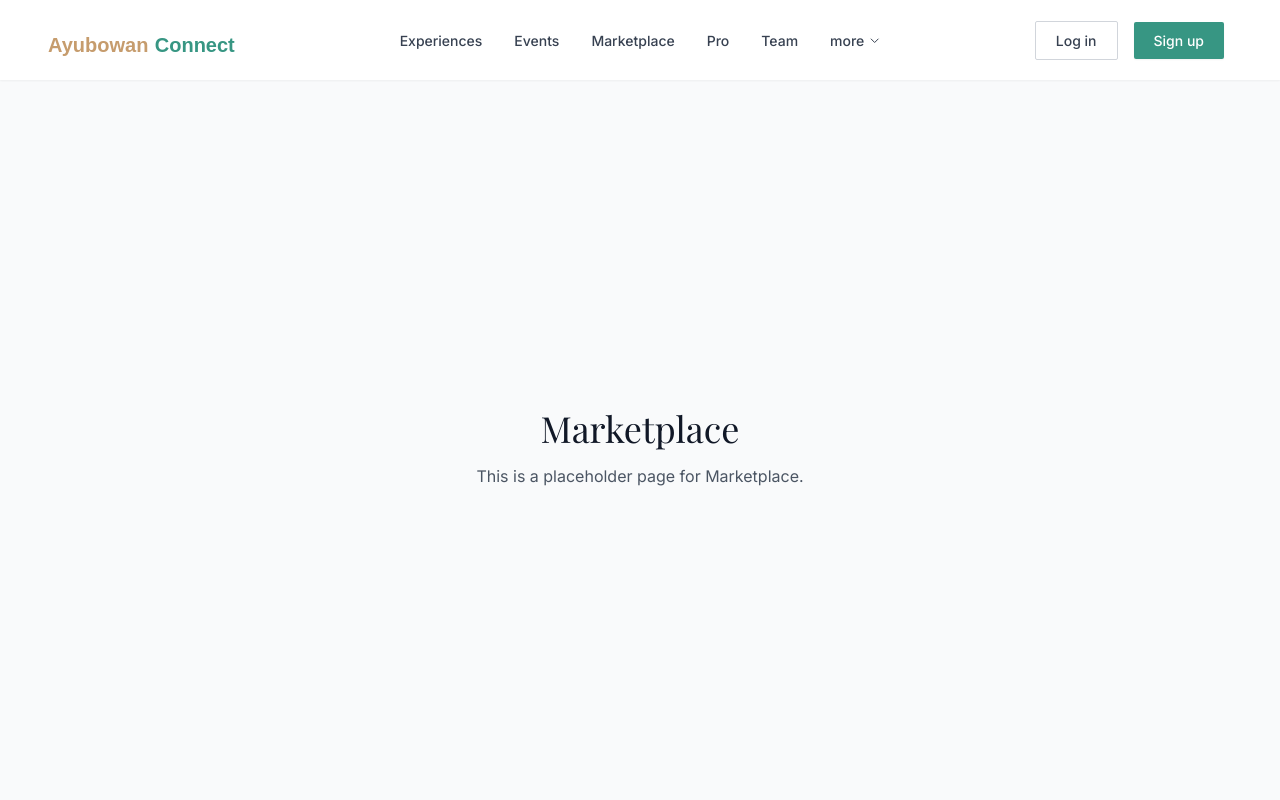
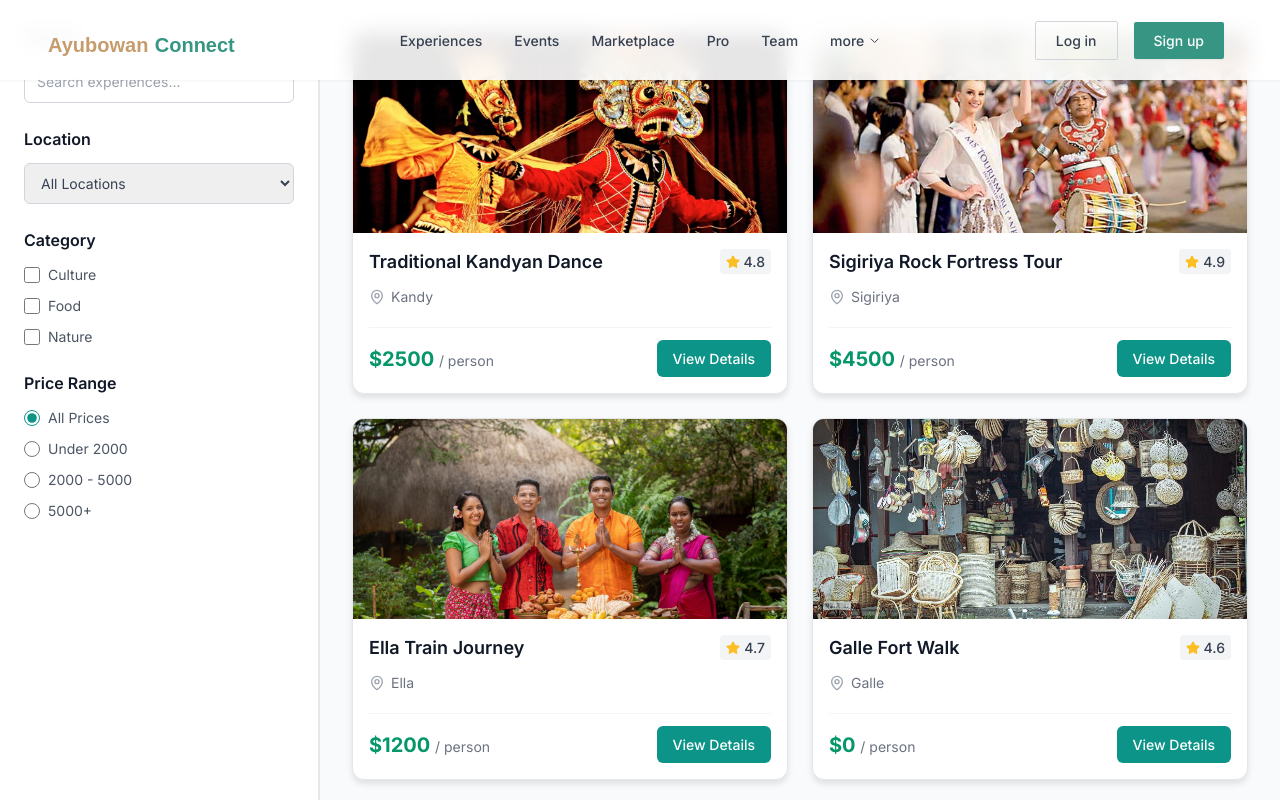
Before and after one commit to MatheeshaB2004/Ayubowan-Connect, a Next.js app in the folder ayubowan-connect/: page /marketplace in a window 1280 px wide. Shown: the top 800 px of the page. Built offline with nearby package versions, Linux system fonts and the light colour scheme; a web font is replaced by a local one.

Commit message:
Add Marketplace page with filtering functionality and styles

```diff
--- a/ayubowan-connect/app/marketplace/page.tsx
+++ b/ayubowan-connect/app/marketplace/page.tsx
@@ -1,9 +1,127 @@
+'use client';
+
+import React, { useState } from 'react';
+import ExperienceCard from '@/components/ExperienceCard';
+import FilterSidebar from '@/components/FilterSidebar';
+import '@/styles/pages/Marketplace.css';
+
+const mockListings = [
+  {
+    id: 1,
+    title: "Traditional Kandyan Dance",
+    price: 2500,
+    location: "Kandy",
+    rating: 4.8,
+    imageUrl: "/assets/photos/B4.webp",
+    category: "Culture"
+  },
+  {
+    id: 2,
+    title: "Sigiriya Rock Fortress Tour",
+    price: 4500,
+    location: "Sigiriya",
+    rating: 4.9,
+    imageUrl: "/assets/photos/B6.jpg",
+    category: "Culture"
+  },
+  {
+    id: 3,
+    title: "Ella Train Journey",
+    price: 1200,
+    location: "Ella",
+    rating: 4.7,
+    imageUrl: "/assets/photos/B7.jpg",
+    category: "Nature"
+  },
+  {
+    id: 4,
+    title: "Galle Fort Walk",
+    price: 0,
+    location: "Galle",
+    rating: 4.6,
+    imageUrl: "/assets/photos/B8.jpg",
+    category: "Culture"
+  },
+  {
+    id: 5,
+    title: "Spicy Street Food Tour",
+    price: 3000,
+    location: "Colombo",
+    rating: 4.5,
+    imageUrl: "/assets/photos/B4.webp",
+    category: "Food"
+  },
+  {
+    id: 6,
+    title: "Tea Plantation Visit",
+    price: 2000,
+    location: "Nuwara Eliya",
+    rating: 4.9,
+    imageUrl: "/assets/photos/B6.jpg",
+    category: "Nature"
+  }
+];
+
 export default function MarketplacePage() {
+  const [searchQuery, setSearchQuery] = useState('');
+  const [selectedLocation, setSelectedLocation] = useState('All');
+  const [selectedCategories, setSelectedCategories] = useState<string[]>([]);
+  const [priceRange, setPriceRange] = useState('all');
+
+  const filteredListings = mockListings.filter((listing) => {
+    // Search Filter
+    const matchesSearch = listing.title.toLowerCase().includes(searchQuery.toLowerCase());
+
+    // Location Filter
+    const matchesLocation = selectedLocation === 'All' || listing.location === selectedLocation;
+
+    // Category Filter
+    const matchesCategory = selectedCategories.length === 0 || selectedCategories.includes(listing.category);
+
+    // Price Filter
+    let matchesPrice = true;
+    if (priceRange === 'under-2000') {
+      matchesPrice = listing.price < 2000;
+    } else if (priceRange === '2000-5000') {
+      matchesPrice = listing.price >= 2000 && listing.price <= 5000;
+    } else if (priceRange === '5000-plus') {
+      matchesPrice = listing.price > 5000;
+    }
+
+    return matchesSearch && matchesLocation && matchesCategory && matchesPrice;
+  });
+
   return (
-    <div className="min-h-screen pt-24 flex justify-center items-center bg-gray-50">
-      <div className="text-center">
-        <h1 className="text-4xl font-serif text-gray-900 mb-4">Marketplace</h1>
-        <p className="text-gray-600">This is a placeholder page for Marketplace.</p>
+    <div className="marketplace-container">
+      <div className="sidebar-section">
+        <FilterSidebar
+          searchQuery={searchQuery}
+          setSearchQuery={setSearchQuery}
+          selectedLocation={selectedLocation}
+          setSelectedLocation={setSelectedLocation}
+          selectedCategories={selectedCategories}
+          setSelectedCategories={setSelectedCategories}
+          priceRange={priceRange}
+          setPriceRange={setPriceRange}
+        />
+      </div>
+      <div className="grid-section">
+        {filteredListings.length > 0 ? (
+          filteredListings.map((listing) => (
+            <ExperienceCard
+              key={listing.id}
+              title={listing.title}
+              price={listing.price}
+              location={listing.location}
+              rating={listing.rating}
+              imageUrl={listing.imageUrl}
+            />
+          ))
+        ) : (
+          <div className="no-results">
+            <p>No experiences found matching your criteria.</p>
+          </div>
+        )}
       </div>
     </div>
   );
--- /dev/null
+++ b/ayubowan-connect/styles/pages/Marketplace.css
@@ -0,0 +1,39 @@
+.marketplace-container {
+  display: flex;
+  width: 100%;
+  min-height: 100vh;
+  background-color: #f9fafb;
+}
+
+.sidebar-section {
+  width: 25%;
+  min-width: 280px;
+  background-color: white;
+  border-right: 1px solid #e5e7eb;
+}
+
+.grid-section {
+  width: 75%;
+  padding: 32px;
+  display: grid;
+  grid-template-columns: repeat(auto-fill, minmax(300px, 1fr));
+  gap: 24px;
+  align-content: start;
+}
+
+@media (max-width: 768px) {
+  .marketplace-container {
+    flex-direction: column;
+  }
+
+  .sidebar-section {
+    width: 100%;
+    border-right: none;
+    border-bottom: 1px solid #e5e7eb;
+  }
+
+  .grid-section {
+    width: 100%;
+    padding: 16px;
+  }
+}
```
